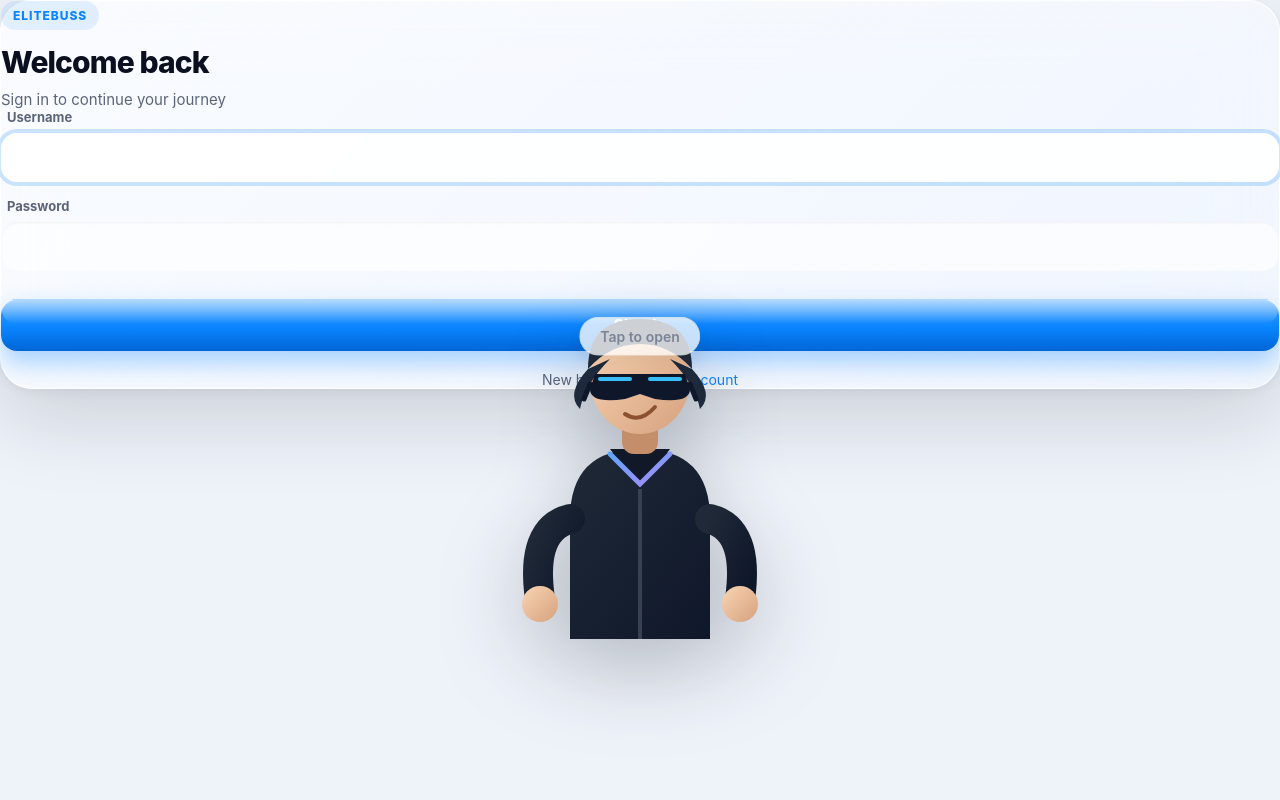
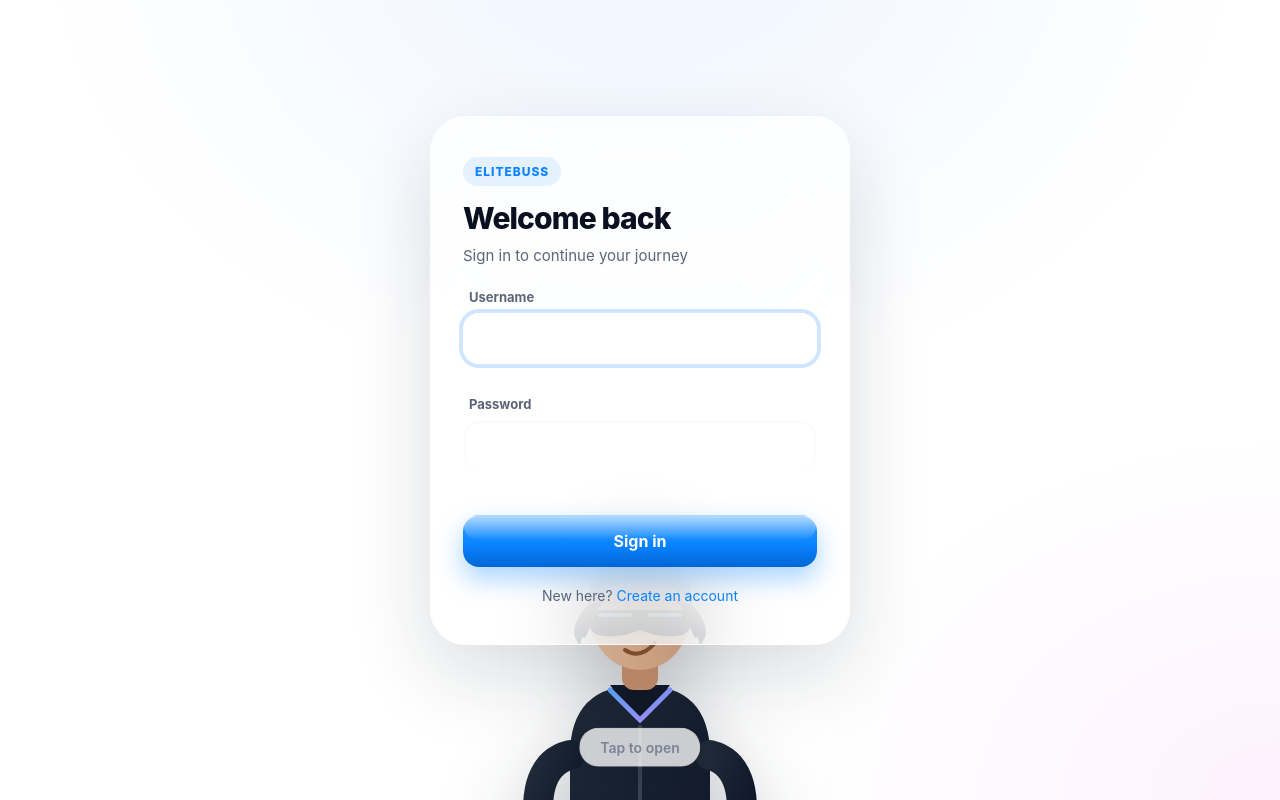
Before and after one commit to rautsid55-dot/elitebuss, a Django app: page /login/ in a window 1280 px wide. Run offline with Django 4.2, Linux system fonts and the light colour scheme; some libraries are stand-ins or nearby versions.

Commit message:
Restored perfect Login Page layout and animations

```diff
--- a/core/templates/core/login.html
+++ b/core/templates/core/login.html
@@ -1,22 +1,100 @@
 {% extends 'core/base.html' %}
 {% block title %}Sign in &middot; EliteBuss{% endblock %}
 {% block bodyclass %}login-page{% endblock %}
+
+{% block extra_head %}
+<style>
+/* Login Page Specific CSS */
+.login-page .nav, .login-page .site-footer, .login-page .bg-mesh, .login-page .magic-char { display: none !important; }
+.login-page .page { width: 100%; margin: 0; }
+
+.login-stage {
+    position: relative; width: 100vw; min-height: 100dvh; display: flex; align-items: center; justify-content: center;
+    background: radial-gradient(1000px 800px at 50% -10%, #eef4ff 0%, transparent 60%),
+                radial-gradient(800px 600px at 100% 100%, #fdf1ff 0%, transparent 60%), #ffffff;
+    overflow: hidden; padding: 20px;
+}
+.holder {
+    position: relative; width: min(420px, 92vw); margin-top: -5vh; z-index: 10;
+}
+
+/* The Poster Card */
+.card {
+    position: relative; z-index: 10; transform-origin: bottom center; transform: scaleX(.05) scaleY(.9);
+    border-radius: 48px; overflow: hidden; will-change: transform; min-height: 480px;
+    display: flex; flex-direction: column; justify-content: center; background: rgba(255,255,255,0.7);
+    backdrop-filter: blur(40px); border: 1px solid rgba(255,255,255,0.8); box-shadow: 0 30px 80px rgba(16,24,40,.15);
+}
+.card.is-open { animation: unroll 1.4s cubic-bezier(.2,.9,.3,1) forwards; }
+@keyframes unroll {
+    0% { transform: scaleX(.05) scaleY(.9); border-radius: 48px; }
+    50% { transform: scaleX(1.06) scaleY(1.02); border-radius: 24px; }
+    75% { transform: scaleX(.98) scaleY(.99); }
+    100% { transform: scaleX(1) scaleY(1); border-radius: 36px; }
+}
+.card::before {
+    content: ""; position: absolute; inset: 0; border-radius: inherit; z-index: 20;
+    background: linear-gradient(100deg, rgba(255,255,255,.95), rgba(255,255,255,.25) 30%, rgba(255,255,255,.85) 60%, rgba(255,255,255,.3));
+    opacity: 1; transition: opacity .6s .3s ease; pointer-events: none;
+}
+.card.is-open::before { opacity: 0; }
+.card-content {
+    position: relative; padding: 40px 32px; opacity: 0; transform: translateY(10px);
+    transition: opacity .6s .7s ease, transform .6s .7s ease; z-index: 5;
+}
+.card.is-open .card-content { opacity: 1; transform: none; }
+
+/* Input Fixes */
+.login-page input[type="text"], .login-page input[type="password"] {
+    width: 100%; padding: 15px 18px; margin-bottom: 16px; border-radius: 16px;
+    background: rgba(255,255,255,0.6); border: 1px solid rgba(255,255,255,0.9);
+}
+
+/* The Character */
+.login-boy {
+    position: absolute; left: 50%; bottom: -180px; transform: translateX(-50%);
+    width: min(260px, 75vw); pointer-events: none; z-index: 5; opacity: 0;
+    transition: opacity .8s ease, transform .8s ease; filter: drop-shadow(0 30px 40px rgba(16,24,40,.25));
+}
+.login-stage.ready .login-boy { opacity: 1; }
+.login-boy svg { width: 100%; height: auto; display: block; }
+.login-stage.opened .login-boy { animation: settle 1s .6s cubic-bezier(.22,1,.36,1) forwards; }
+@keyframes settle {
+    0% { transform: translateX(-50%) translateY(0) scale(1); }
+    40% { transform: translateX(-50%) translateY(30px) scale(.97); }
+    100% { transform: translateX(-50%) translateY(50px) scale(1); }
+}
+
+/* The Hint */
+.login-hint {
+    position: absolute; left: 50%; bottom: 30px; transform: translateX(-50%);
+    font-size: 14px; font-weight: 600; color: #8a93a6; padding: 10px 20px; border-radius: 999px;
+    background: rgba(255,255,255,.9); border: 1px solid rgba(16,24,40,.06);
+    box-shadow: 0 8px 20px rgba(16,24,40,.06); cursor: pointer; z-index: 30;
+    animation: pulse 2s ease-in-out infinite; white-space: nowrap;
+}
+@keyframes pulse { 0%,100% { opacity: .6; transform: translateX(-50%) translateY(0); } 50% { opacity: 1; transform: translateX(-50%) translateY(-5px); } }
+.login-stage.opened .login-hint { opacity: 0; pointer-events: none; transition: opacity .3s; }
+</style>
+{% endblock %}
+
 {% block content %}
 <div class="login-stage" id="stage">
   <div class="holder">
-    <section class="card glass" id="card" role="button" tabindex="0">
+    <section class="card" id="card" role="button" tabindex="0">
       <div class="card-content">
-        <div class="card-head">
-          <div class="badge" style="display:inline-block; margin-bottom:14px; color:#0a84ff; font-weight:800; letter-spacing:.08em; text-transform:uppercase; font-size:12px; background:rgba(10,132,255,.1); padding:7px 12px; border-radius:999px;">EliteBuss</div>
+        <div style="margin-bottom:24px;">
+          <div style="display:inline-block; margin-bottom:14px; color:#0a84ff; font-weight:800; letter-spacing:.08em; text-transform:uppercase; font-size:12px; background:rgba(10,132,255,.1); padding:7px 12px; border-radius:999px;">EliteBuss</div>
           <h1 style="font-size:30px; font-weight:800; margin:0 0 10px; letter-spacing:-.03em;">Welcome back</h1>
           <p style="margin:0; color:var(--muted); font-size:15px;">Sign in to continue your journey</p>
         </div>
+
         <form method="post" class="form" novalidate>
           {% csrf_token %}
           {% if form.non_field_errors %}<div class="messages"><li class="error">{{ form.non_field_errors|striptags }}</li></div>{% endif %}
           {% for field in form %}
             <div class="form-group">
-              <label for="{{ field.id_for_label }}">{{ field.label }}</label>
+              <label for="{{ field.id_for_label }}" style="display:block; font-size:13px; font-weight:700; color:var(--muted); margin:0 0 8px 6px;">{{ field.label }}</label>
               {{ field }}
               {% if field.errors %}<div class="note" style="margin-top:8px; color: var(--danger); font-size:13px;">{{ field.errors|striptags }}</div>{% endif %}
             </div>
@@ -27,7 +105,6 @@
       </div>
     </section>
 
-    <!-- The Big Login Character (Updated to match floating 3D style) -->
     <div class="login-boy" aria-hidden="true">
       <svg viewBox="0 0 260 340">
         <defs>
@@ -35,48 +112,30 @@
           <linearGradient id="lskin" x1="0" y1="0" x2="1" y2="1"><stop offset="0" stop-color="#f9d5b3"/><stop offset="1" stop-color="#d6a17e"/></linearGradient>
           <linearGradient id="lneon" x1="0" y1="0" x2="1" y2="1"><stop offset="0" stop-color="#60a5fa"/><stop offset="1" stop-color="#a78bfa"/></linearGradient>
         </defs>
-        <!-- Body -->
         <path d="M60 340 L60 220 Q60 150 130 150 Q200 150 200 220 L200 340 Z" fill="url(#ljkt)"/>
         <path d="M100 150 L130 190 L160 150 Z" fill="#111827"/>
         <path d="M130 190 L130 340" stroke="#374151" stroke-width="4"/>
         <path d="M100 155 L130 185 L160 155" stroke="url(#lneon)" stroke-width="5" fill="none" stroke-linecap="round"/>
-        <!-- Left Arm Holding -->
         <path d="M60 220 Q20 230 30 300" stroke="url(#ljkt)" stroke-width="30" fill="none" stroke-linecap="round"/>
         <circle cx="30" cy="305" r="18" fill="url(#lskin)"/>
-        <!-- Right Arm Holding -->
         <path d="M200 220 Q240 230 230 300" stroke="url(#ljkt)" stroke-width="30" fill="none" stroke-linecap="round"/>
         <circle cx="230" cy="305" r="18" fill="url(#lskin)"/>
-        <!-- Neck & Head -->
         <rect x="112" y="110" width="36" height="45" rx="12" fill="#c48e6b"/>
         <ellipse cx="130" cy="80" rx="50" ry="55" fill="url(#lskin)"/>
-        <!-- Hair -->
         <path d="M78 70 Q78 20 130 20 Q182 20 182 70 Q160 45 130 45 Q100 45 78 70 Z" fill="#1e293b"/>
         <path d="M78 70 Q55 95 70 110 Q75 85 100 60 Z" fill="#1e293b"/>
         <path d="M182 70 Q205 95 190 110 Q185 85 160 60 Z" fill="#1e293b"/>
-        <!-- Visor -->
         <path d="M85 75 L175 75 L180 90 Q180 105 145 100 L130 95 L115 100 Q80 105 80 90 Z" fill="#0f172a"/>
         <path d="M90 80 L120 80" stroke="#38bdf8" stroke-width="4" stroke-linecap="round"/>
         <path d="M140 80 L170 80" stroke="#38bdf8" stroke-width="4" stroke-linecap="round"/>
         <path d="M80 85 L74 100" stroke="#0f172a" stroke-width="5" stroke-linecap="round"/>
         <path d="M180 85 L186 100" stroke="#0f172a" stroke-width="5" stroke-linecap="round"/>
-        <!-- Smirk -->
         <path d="M115 115 Q130 125 145 108" stroke="#8c5230" stroke-width="4" fill="none" stroke-linecap="round"/>
       </svg>
     </div>
   </div>
   <div class="login-hint" id="hint">Tap to open</div>
 </div>
-
-<style>
-  .login-boy{position:absolute;left:50%;bottom:-200px;transform:translateX(-50%);width:min(260px,80vw);pointer-events:none;z-index:5;opacity:0;transition:opacity .8s ease,transform .8s ease;filter:drop-shadow(0 30px 40px rgba(16,24,40,.25))}
-  .login-stage.ready .login-boy{opacity:1}
-  .login-boy svg{width:100%;height:auto;display:block}
-  .login-stage.opened .login-boy{animation:settle 1s .6s cubic-bezier(.22,1,.36,1) forwards}
-  @keyframes settle{0%{transform:translateX(-50%) translateY(0) scale(1)}40%{transform:translateX(-50%) translateY(30px) scale(.97)}100%{transform:translateX(-50%) translateY(50px) scale(1)}}
-  .login-hint{position:absolute;left:50%;bottom:30px;transform:translateX(-50%);font-size:14px;font-weight:600;color:#8a93a6;padding:10px 20px;border-radius:999px;background:rgba(255,255,255,.9);border:1px solid rgba(16,24,40,.06);box-shadow:0 8px 20px rgba(16,24,40,.06);cursor:pointer;z-index:30;animation:pulse 2s ease-in-out infinite; white-space:nowrap;}
-  @keyframes pulse{0%,100%{opacity:.6;transform:translateX(-50%) translateY(0)}50%{opacity:1;transform:translateX(-50%) translateY(-5px)}}
-  .login-stage.opened .login-hint{opacity:0;pointer-events:none;transition:opacity .3s}
-</style>
 
 <script>
 (function(){
```
